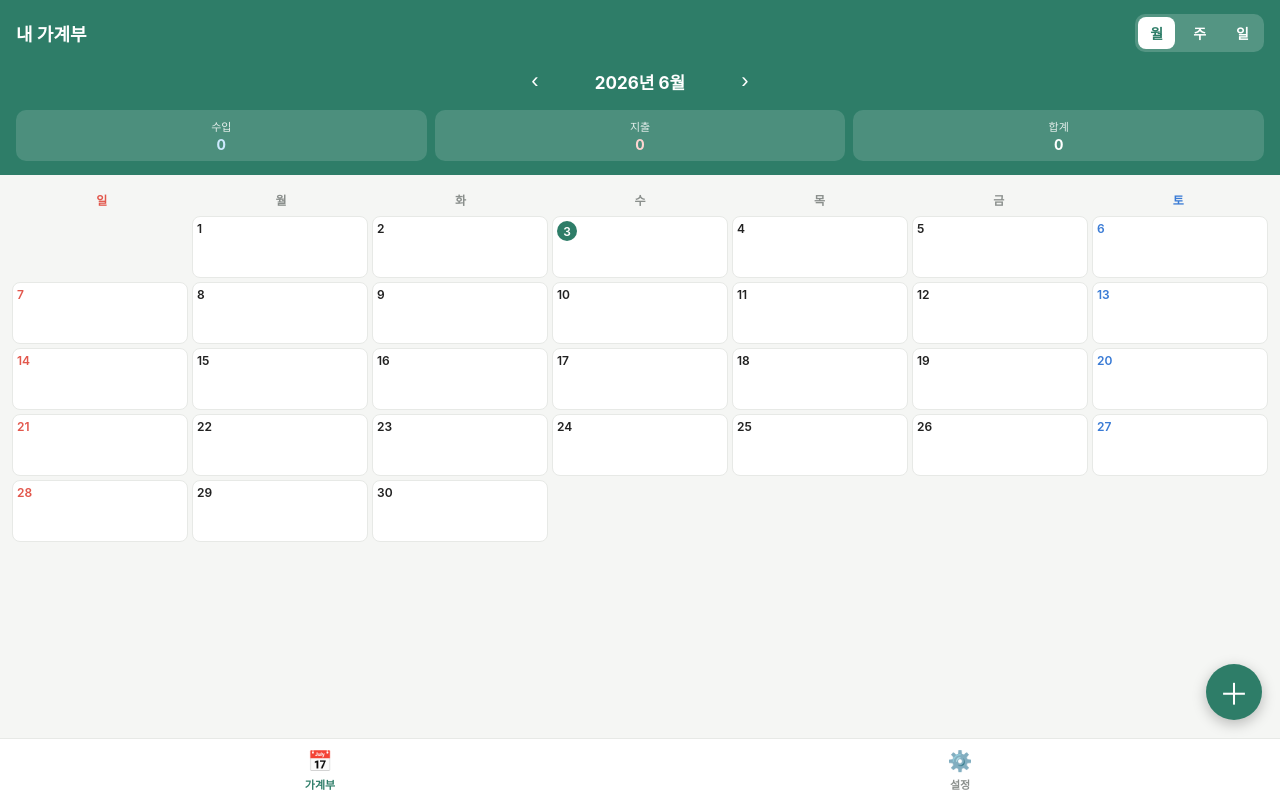
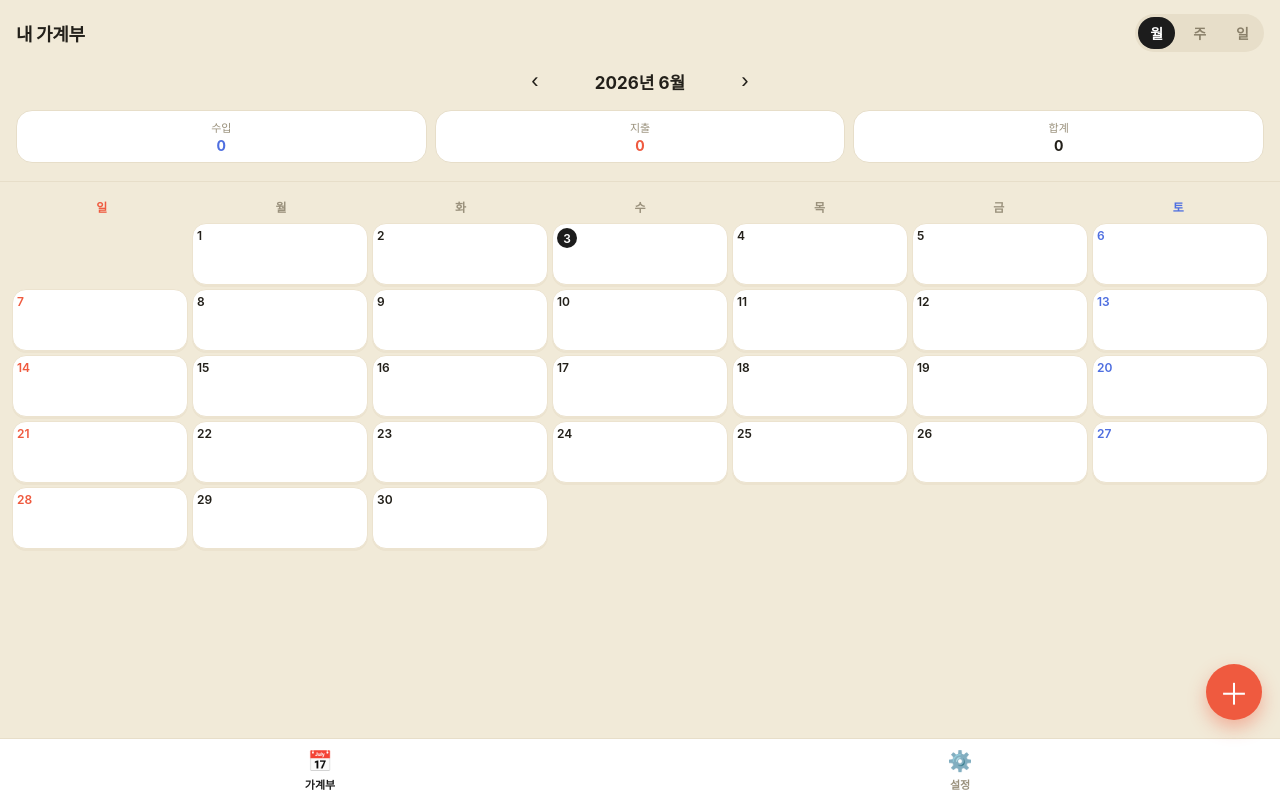
Before and after one commit to hodori0111-arch/budget-app, a plain HTML site: page index.html in a window 1280 px wide. Drawn offline with Linux system fonts and the light colour scheme.

Commit message:
Add files via upload

```diff
--- a/index.html
+++ b/index.html
@@ -5,15 +5,16 @@
 <meta name="viewport" content="width=device-width, initial-scale=1.0, maximum-scale=1.0, user-scalable=no, viewport-fit=cover">
 <title>내 가계부</title>
 <link rel="manifest" href="./manifest.json">
-<meta name="theme-color" content="#2e7d68">
+<meta name="theme-color" content="#f1ead8">
 <meta name="apple-mobile-web-app-capable" content="yes">
 <meta name="apple-mobile-web-app-status-bar-style" content="default">
 <meta name="apple-mobile-web-app-title" content="내 가계부">
 <link rel="apple-touch-icon" href="./icon-192.png">
 <style>
   :root{
-    --green:#2e7d68; --green-d:#225a4c; --bg:#f5f6f4; --card:#ffffff;
-    --red:#e2574c; --blue:#3a7bd5; --text:#222; --muted:#8a8f8c; --line:#e7e9e6;
+    --green:#1c1c1c; --green-d:#000000; --bg:#f1ead8; --card:#ffffff;
+    --red:#ef5a3f; --blue:#4f6fe0; --text:#23201a; --muted:#9a917c; --line:#e7dec9;
+    --shadow:0 8px 20px rgba(120,100,60,.10); --r:18px;
   }
   *{box-sizing:border-box;-webkit-tap-highlight-color:transparent;}
   html,body{margin:0;padding:0;}
@@ -24,9 +25,10 @@
     padding-bottom:calc(72px + env(safe-area-inset-bottom));
   }
   header{
-    background:var(--green); color:#fff; padding:14px 16px;
+    background:linear-gradient(135deg,#3fc0ef 0%,#1f97cf 100%); color:#fff; padding:14px 16px 18px;
     padding-top:calc(14px + env(safe-area-inset-top));
     position:sticky; top:0; z-index:10;
+    border-radius:0 0 24px 24px; box-shadow:0 6px 18px rgba(41,171,224,.25);
   }
   .h-top{display:flex;align-items:center;justify-content:space-between;}
   .h-title{font-size:18px;font-weight:700;}
@@ -67,7 +69,7 @@
   .cell.today .d{background:var(--green);color:#fff;border-radius:50%;width:20px;height:20px;display:flex;align-items:center;justify-content:center;}
   .cell .d.sun{color:var(--red);}
   .cell .d.sat{color:var(--blue);}
-  .cell .amt{line-height:1.3;word-break:break-all;}
+  .cell .amt{line-height:1.2;white-space:nowrap;overflow:hidden;text-overflow:ellipsis;font-size:9px;}
   .cell .amt.exp{color:var(--red);}
   .cell .amt.inc{color:var(--blue);}
 
@@ -169,6 +171,50 @@
   .seg-sub{display:flex;gap:6px;margin-bottom:10px;}
   .seg-sub button{flex:1;border:1px solid var(--line);background:#fff;border-radius:8px;padding:8px;font-weight:600;font-size:13px;color:var(--muted);}
   .seg-sub button.on{background:var(--green);color:#fff;border-color:var(--green);}
+
+  /* === Ko-fi 느낌: 밝고 둥글둥글, 말랑한 카드 === */
+  .h-title{letter-spacing:-.3px;font-weight:800;}
+  .views{border-radius:999px;}
+  .views button{border-radius:999px;}
+  .sum-box{border-radius:16px;background:rgba(255,255,255,.18);}
+  .cell:not(.empty){border:none;box-shadow:0 2px 8px rgba(41,171,224,.10);border-radius:14px;}
+  .cell.today .d{box-shadow:0 2px 6px rgba(41,171,224,.4);}
+  .row,.tx,.set-card{border:none;box-shadow:var(--shadow);}
+  .row,.tx{border-radius:var(--r);}
+  .set-card{border-radius:22px;}
+  .sheet{border-radius:28px 28px 0 0;}
+  .seg,.seg button{border-radius:999px;}
+  .field input,.field select,.field textarea{border-radius:14px;border-color:var(--line);}
+  .cats button{border-radius:999px;}
+  .chip{border-radius:999px;}
+  .btn-main,.btn-ghost,.btn-del{border-radius:999px;}
+  .btn-main{box-shadow:0 6px 16px rgba(41,171,224,.35);}
+  .fab{box-shadow:0 8px 22px rgba(41,171,224,.45);}
+  .tabbar{box-shadow:0 -2px 14px rgba(41,171,224,.08);border-top:none;}
+  .add-inline button{border-radius:12px;}
+
+  /* === 진짜 Ko-fi 느낌: 크림 배경 + 검정 굵은 글씨/버튼 + 코랄·블루 포인트 === */
+  body{font-weight:500;}
+  header{background:#f1ead8;color:#23201a;box-shadow:none;border-radius:0;border-bottom:1px solid #e7dec9;}
+  .h-title{color:#23201a;font-weight:800;letter-spacing:-.3px;}
+  .nav button{color:#23201a;}
+  .nav .period{color:#23201a;}
+  .views{background:#e7dec9;}
+  .views button{color:#8a806a;}
+  .views button.active{background:#1c1c1c;color:#fff;}
+  .sum-box{background:#fff;border:1px solid #e7dec9;}
+  .sum-box .lab{color:#9a917c;opacity:1;}
+  .sum-box .val{color:#23201a;}
+  .sum-box.inc .val{color:var(--blue);}
+  .sum-box.exp .val{color:var(--red);}
+  .cell:not(.empty){border:1px solid #ece3cf;box-shadow:0 2px 0 #ece3cf;}
+  .cell.today .d{box-shadow:none;}
+  .row,.tx,.set-card{border:1px solid #ece3cf;box-shadow:0 2px 0 #ece3cf;}
+  .btn-main{box-shadow:0 4px 0 #000;}
+  .fab{background:var(--red);box-shadow:0 8px 18px rgba(239,90,63,.4);}
+  .tabbar{background:#fff;border-top:1px solid #e7dec9;box-shadow:none;}
+  .tabbar button.active{color:#1c1c1c;}
+  .seg{background:#efe7d4;}
 </style>
 </head>
 <body>
```
Also changed, not shown: icon192.png, icon512.png, manifest.json.
